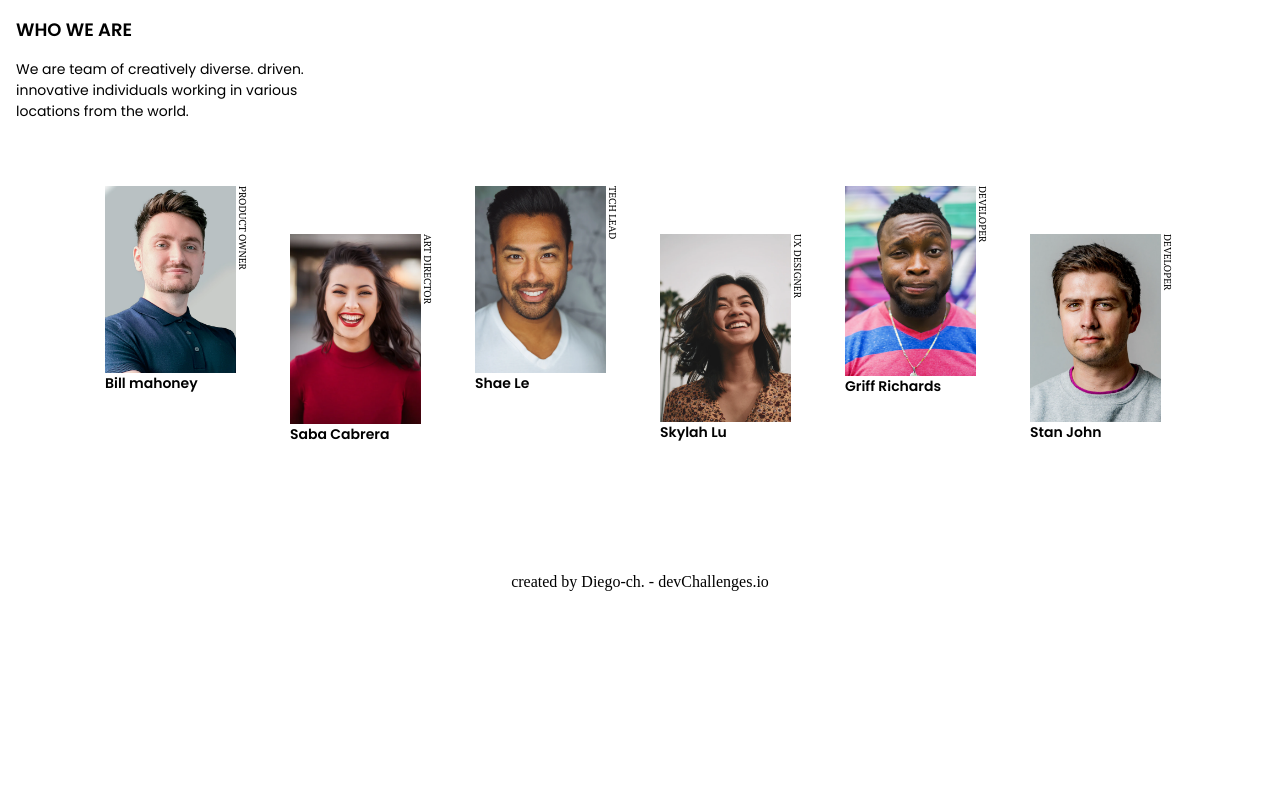
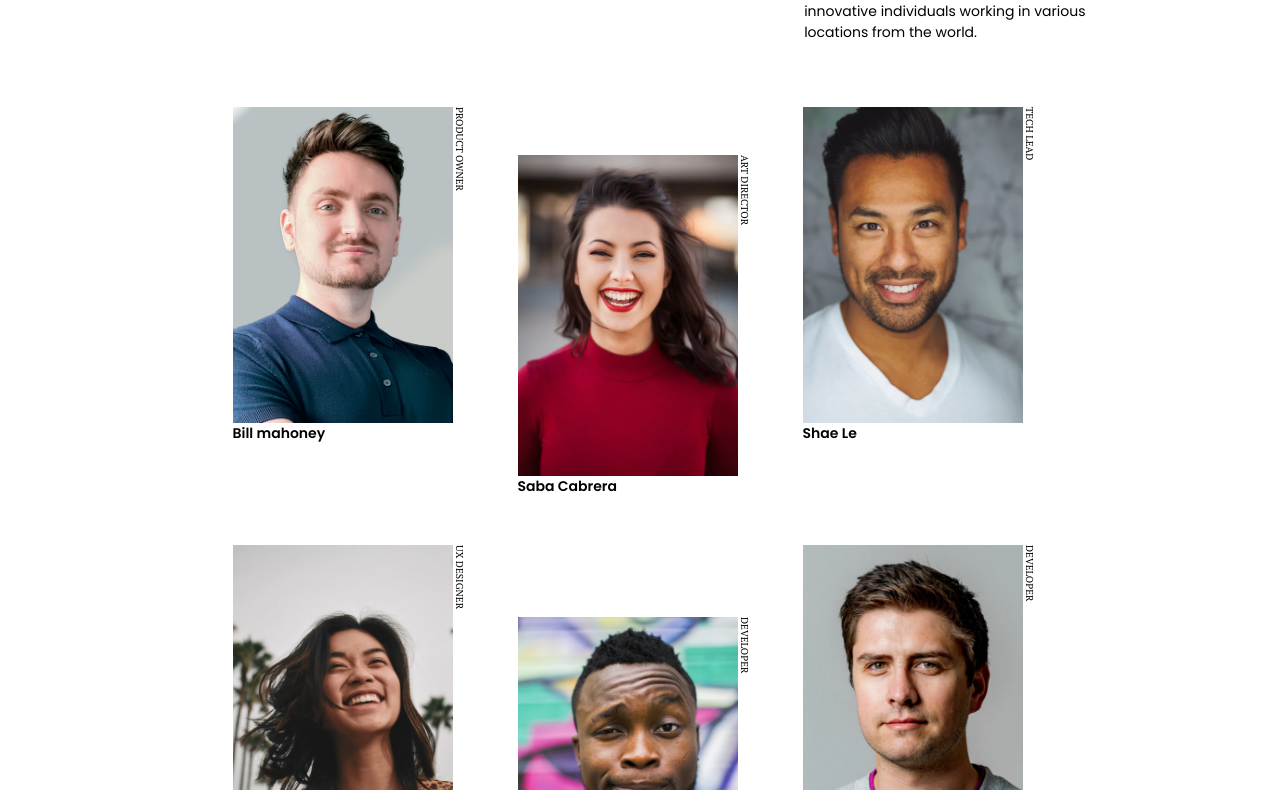
Before and after one commit to Castro-D/dev-challenge-team-page, a plain HTML site: page index.html in a window 1280 px wide. Shown: the part 127-917 px from the top of the page. Before the commit the page ends 800 px from the top, so only its background shows below. Drawn offline with Linux system fonts and the light colour scheme.

Commit message:
finish excercise

```diff
--- a/index.html
+++ b/index.html
@@ -11,9 +11,13 @@
 </head>
 <body>
   <header class='container'>
-    <h1>The creative crew</h1>
-    <h2>who we are</h2>
-    <p>We are team of creatively diverse. driven. innovative individuals working in various locations from the world.</p>
+    <div>
+      <h1>The creative crew</h1>
+    </div>
+    <div>
+      <h2>who we are</h2>
+      <p>We are team of creatively diverse. driven. innovative individuals working in various locations from the world.</p>
+    </div>
   </header>
   <section class='grid-container'>
     <div class='member-1'>
--- a/main.css
+++ b/main.css
@@ -81,3 +81,25 @@
   font-weight: 600;
   font-size: 14px;
 }
+
+@media screen and (min-width: 600px) {
+  .grid-container {
+    grid-template-columns: repeat(3, 145px);
+  }
+}
+
+@media screen and (min-width: 1000px) {
+  .grid-container {
+    grid-template-columns: repeat(3, 245px);
+  }
+
+  .container {
+    flex-direction: row;
+    justify-content: space-around;
+  }
+
+  .member-5 {
+    margin-top: 120px;
+  }
+
+}
```
